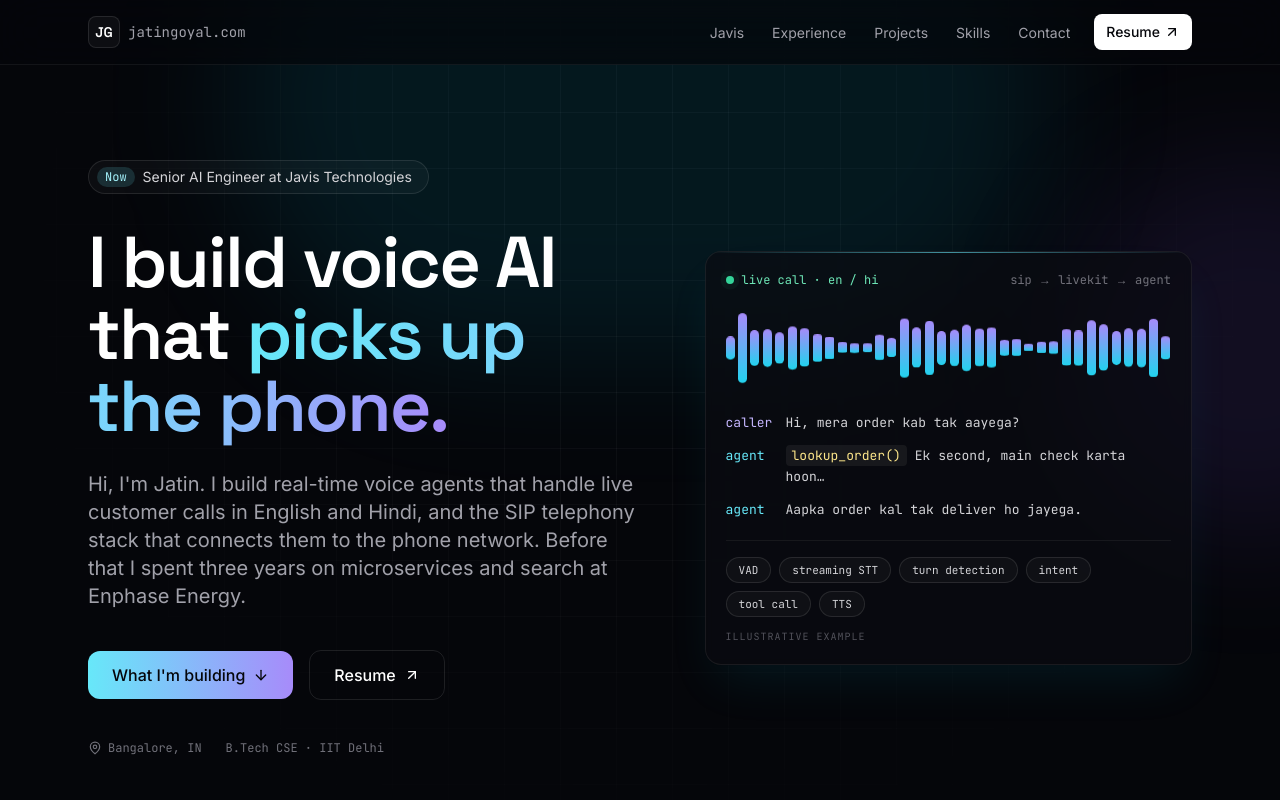
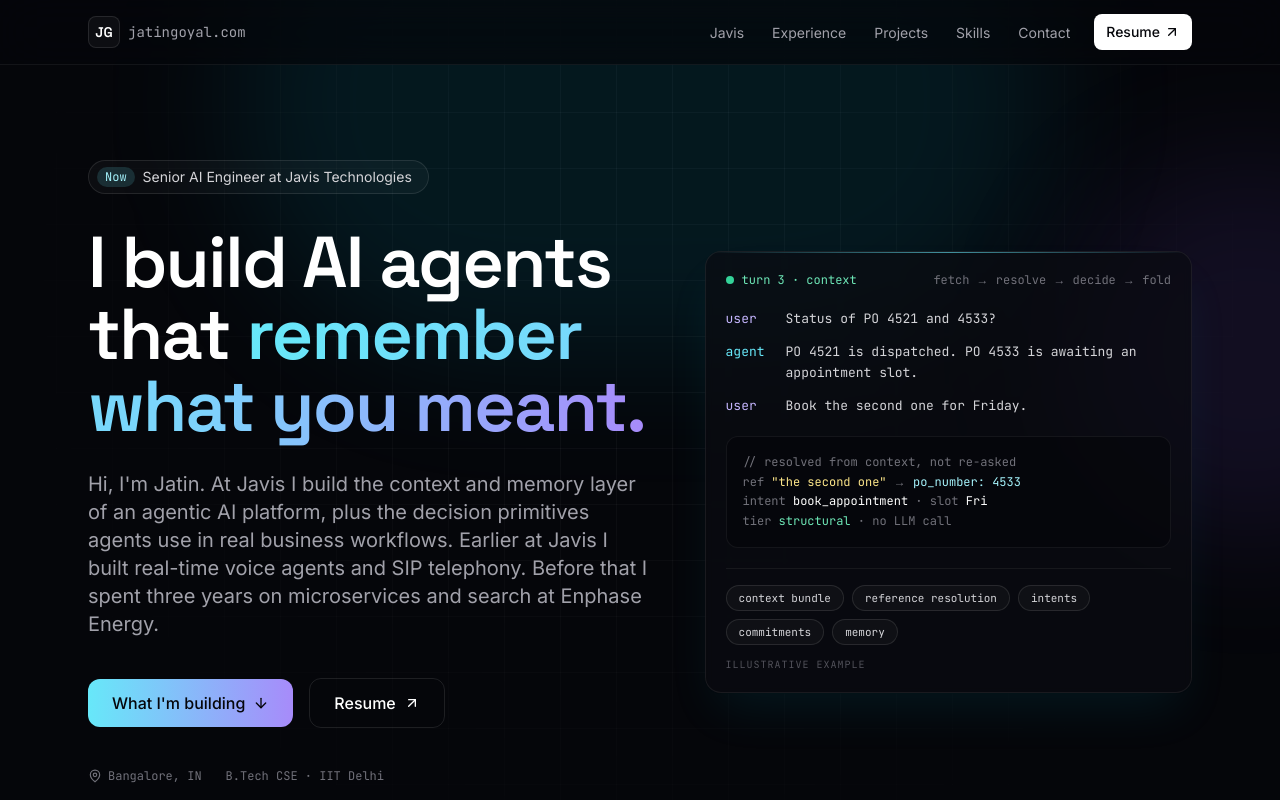
Before and after one commit to jjatinggoyal/jatingoyal, a Next.js app: page / in a window 1280 px wide. Shown: the top 800 px of the page. Built offline with nearby package versions, Linux system fonts and the light colour scheme.

Commit message:
Refocus Javis section on context, memory and agent primitives
Current work is the context/memory layer, reference resolution and
decision primitives; voice agent and SIP telephony move to an
'Earlier at Javis' card. New hero headline and context example card.

```diff
--- a/app/layout.tsx
+++ b/app/layout.tsx
@@ -7,7 +7,7 @@ const display = Space_Grotesk({ subsets: ['latin'], variable: '--font-display' }
 const mono = JetBrains_Mono({ subsets: ['latin'], variable: '--font-mono' });
 
 const description =
-  'Jatin Goyal — Senior AI Engineer at Javis Technologies, building real-time voice AI agents and the SIP telephony stack behind them.';
+  'Jatin Goyal — Senior AI Engineer at Javis Technologies, building the context and memory layer and decision primitives of an agentic AI platform.';
 
 export const metadata = {
   title: 'Jatin Goyal — Senior AI Engineer',
--- a/components/Contact.tsx
+++ b/components/Contact.tsx
@@ -30,7 +30,7 @@ const Contact = () => (
           Let&apos;s <span className="text-gradient">talk.</span>
         </h2>
         <p className="mt-5 max-w-md text-lg leading-relaxed text-zinc-400">
-          Want to talk about voice AI, real-time systems or telephony? Get in touch.
+          Want to talk about AI agents, context and memory, or real-time systems? Get in touch.
         </p>
         <div className="mt-8 flex items-center gap-4">
           <div className="relative h-14 w-14 overflow-hidden rounded-full border border-white/10">
--- a/components/Experience.tsx
+++ b/components/Experience.tsx
@@ -8,7 +8,7 @@ const roles = [
     org: 'Javis Technologies',
     place: 'Bangalore, IN',
     current: true,
-    summary: 'Real-time voice AI agents, the SIP telephony stack behind them, and a context-memory layer for the agentic platform.',
+    summary: 'Context and memory layer, reference resolution and agent decision primitives for an agentic AI platform. Earlier: a real-time voice agent and the SIP telephony stack behind it.',
     link: { href: '#javis', label: 'See the work above' },
   },
   {
--- a/components/Hero.tsx
+++ b/components/Hero.tsx
@@ -2,56 +2,58 @@ import React from 'react';
 import { ArrowDown, ArrowUpRight, MapPin } from 'lucide-react';
 import { RESUME } from './links';
 
-// Deterministic bar heights so the waveform renders the same on every build
-const bars = Array.from({ length: 36 }, (_, i) => {
-  const h = 0.35 + 0.65 * Math.abs(Math.sin(i * 1.7) * Math.cos(i * 0.45));
-  return { h: Math.round(h * 100), delay: ((i * 83) % 1200) / 1000 };
-});
-
-const transcript = [
-  { who: 'caller', text: 'Hi, mera order kab tak aayega?' },
-  { who: 'agent', text: 'Ek second, main check karta hoon…', tool: 'lookup_order()' },
-  { who: 'agent', text: 'Aapka order kal tak deliver ho jayega.' },
+const turns = [
+  { who: 'user', text: 'Status of PO 4521 and 4533?' },
+  { who: 'agent', text: 'PO 4521 is dispatched. PO 4533 is awaiting an appointment slot.' },
+  { who: 'user', text: 'Book the second one for Friday.' },
 ];
 
-const CallCard = () => (
+const ContextCard = () => (
   <div className="rise card relative overflow-hidden p-5 shadow-2xl shadow-cyan-500/10 [animation-delay:250ms]">
     <div className="absolute inset-x-0 top-0 h-px bg-gradient-to-r from-transparent via-cyan-300/60 to-transparent" />
 
     <div className="mb-5 flex items-center justify-between font-mono text-xs">
       <span className="flex items-center gap-2 text-emerald-300">
         <span className="pulse-dot h-2 w-2 rounded-full bg-emerald-400" />
-        live call · en / hi
+        turn 3 · context
       </span>
-      <span className="hidden text-zinc-500 sm:inline">sip → livekit → agent</span>
-    </div>
-
-    <div className="mb-6 flex h-20 items-center justify-between gap-[3px]" aria-hidden="true">
-      {bars.map((bar, i) => (
-        <span
-          key={i}
-          className="wave-bar w-full rounded-full bg-gradient-to-t from-cyan-400 to-violet-400"
-          style={{ height: `${bar.h}%`, animationDelay: `${bar.delay}s` }}
-        />
-      ))}
+      <span className="hidden text-zinc-500 sm:inline">fetch → resolve → decide → fold</span>
     </div>
 
     <ul className="space-y-3 font-mono text-[13px] leading-relaxed">
-      {transcript.map((line, i) => (
+      {turns.map((line, i) => (
         <li key={i} className="flex gap-3">
-          <span className={line.who === 'caller' ? 'w-12 shrink-0 text-violet-300' : 'w-12 shrink-0 text-cyan-300'}>
+          <span className={line.who === 'user' ? 'w-12 shrink-0 text-violet-300' : 'w-12 shrink-0 text-cyan-300'}>
             {line.who}
           </span>
-          <span className="text-zinc-300">
-            {line.tool && <span className="mr-2 rounded bg-white/[0.06] px-1.5 py-0.5 text-amber-200">{line.tool}</span>}
-            {line.text}
-          </span>
+          <span className="text-zinc-300">{line.text}</span>
         </li>
       ))}
     </ul>
 
+    <div className="mt-5 rounded-xl border border-white/[0.06] bg-ink-950/60 p-4 font-mono text-[12px] leading-relaxed">
+      <p className="text-zinc-500">{'// resolved from context, not re-asked'}</p>
+      <p>
+        <span className="text-zinc-500">ref </span>
+        <span className="text-amber-200">&quot;the second one&quot;</span>
+        <span className="text-zinc-500"> → </span>
+        <span className="text-cyan-200">po_number: 4533</span>
+      </p>
+      <p>
+        <span className="text-zinc-500">intent </span>
+        <span className="text-white">book_appointment</span>
+        <span className="text-zinc-500"> · slot </span>
+        <span className="text-white">Fri</span>
+      </p>
+      <p>
+        <span className="text-zinc-500">tier </span>
+        <span className="text-emerald-300">structural</span>
+        <span className="text-zinc-500"> · no LLM call</span>
+      </p>
+    </div>
+
     <div className="mt-5 flex flex-wrap gap-2 border-t border-white/[0.06] pt-4">
-      {['VAD', 'streaming STT', 'turn detection', 'intent', 'tool call', 'TTS'].map((step) => (
+      {['context bundle', 'reference resolution', 'intents', 'commitments', 'memory'].map((step) => (
         <span key={step} className="chip text-[11px]">{step}</span>
       ))}
     </div>
@@ -76,13 +78,13 @@ const Hero = () => (
         </a>
 
         <h1 className="rise font-display text-5xl font-semibold leading-[1.02] tracking-tight text-white md:text-7xl [animation-delay:80ms]">
-          I build voice AI that <span className="text-gradient">picks up the phone.</span>
+          I build AI agents that <span className="text-gradient">remember what you meant.</span>
         </h1>
 
         <p className="rise mt-7 max-w-xl text-lg leading-relaxed text-zinc-400 md:text-xl [animation-delay:160ms]">
-          Hi, I&apos;m Jatin. I build real-time voice agents that handle live customer calls in English and Hindi,
-          and the SIP telephony stack that connects them to the phone network. Before that I spent three years
-          on microservices and search at Enphase Energy.
+          Hi, I&apos;m Jatin. At Javis I build the context and memory layer of an agentic AI platform, plus the
+          decision primitives agents use in real business workflows. Earlier at Javis I built real-time voice agents
+          and SIP telephony. Before that I spent three years on microservices and search at Enphase Energy.
         </p>
 
         <div className="rise mt-10 flex flex-wrap items-center gap-4 [animation-delay:240ms]">
@@ -108,7 +110,7 @@ const Hero = () => (
         </div>
       </div>
 
-      <CallCard />
+      <ContextCard />
     </div>
   </section>
 );
--- a/components/Javis.tsx
+++ b/components/Javis.tsx
@@ -1,58 +1,54 @@
 import React from 'react';
-import { AudioLines, BrainCircuit, PhoneCall, ShieldCheck } from 'lucide-react';
+import { AudioLines, BrainCircuit, Mails, Scale, Crosshair } from 'lucide-react';
 import SectionHeading from './SectionHeading';
 
-const pipeline = [
-  { name: 'Incoming call', detail: 'SIP' },
-  { name: 'OpenSIPS', detail: 'TLS SIP proxy' },
-  { name: 'FreeSWITCH', detail: 'Media · transcoding · SRTP' },
-  { name: 'LiveKit', detail: 'Real-time media' },
-  { name: 'Voice agent', detail: 'STT · LLM · TTS', highlight: true },
+const loop = [
+  { name: 'Message', detail: 'Chat · email · voice' },
+  { name: 'Fetch context', detail: 'Structured record, not the transcript' },
+  { name: 'Resolve', detail: '"the second one" → PO 4533' },
+  { name: 'Decide', detail: 'Deterministic tools' },
+  { name: 'Fold into memory', detail: 'Intents · entities · commitments', highlight: true },
 ];
 
-const work = [
+const now = [
   {
-    icon: AudioLines,
-    title: 'Real-time voice AI agent',
-    status: 'Shipped',
-    body: 'A Python + LiveKit agent that handles live customer calls in English and Hindi. It streams speech-to-text and text-to-speech, and uses Silero voice-activity detection plus semantic turn detection so conversations feel natural and low-latency, with barge-in. Each call runs through a config-driven conversation engine with LLM-assisted intent classification and tool calling.',
-    tags: ['Python', 'LiveKit', 'Silero VAD', 'Streaming STT/TTS', 'LLM tool-calling'],
+    icon: BrainCircuit,
+    title: 'Context & memory layer',
+    body: 'Every turn of a conversation gets folded into a structured, deterministic record of intents, entities, topics and commitments. Each turn the agent reads a compact context bundle instead of re-reading the whole transcript, so it can pick up threads, resume suspended topics and act on what was already agreed. The same record seeds a long-term memory of customer interactions.',
+    tags: ['Python', 'gRPC / Protobuf', 'DynamoDB'],
     className: 'lg:col-span-2',
   },
   {
-    icon: PhoneCall,
-    title: 'SIP telephony stack',
-    status: 'Shipped',
-    body: 'Designed and deployed the telephony path behind the agent: OpenSIPS as a TLS SIP proxy into FreeSWITCH for media handling, codec transcoding and SRTP encryption, then bridged into LiveKit.',
-    tags: ['OpenSIPS', 'FreeSWITCH', 'SRTP', 'WebRTC'],
+    icon: Crosshair,
+    title: 'Reference resolution',
+    body: 'Works out what "that one", "the second" or "doosra wala" refers to. Structural matching runs first, then lexical, and a constrained LLM pick only as a last resort. Every answer is checked against what the user actually saw.',
+    tags: ['Tiered resolver', 'Hinglish'],
     className: '',
   },
   {
-    icon: ShieldCheck,
-    title: 'Auth & anti-fraud gateway',
-    status: 'Shipped',
-    body: 'A FastAPI gateway for authentication and anti-fraud, with Redis-backed rate limiting and phone-to-tenant identity resolution.',
-    tags: ['FastAPI', 'Redis', 'Rate limiting'],
+    icon: Mails,
+    title: 'Multi-party email threads',
+    body: 'Extending context from chat to long, threaded business email with several parties, tracking who claimed what, who committed to what, and by when.',
+    tags: ['Claims', 'Commitments', 'Deadlines'],
     className: '',
   },
   {
-    icon: BrainCircuit,
-    title: 'Context-memory layer',
-    status: 'In progress',
-    body: 'Designing a structured, deterministic record of every multi-turn conversation across channels. It resolves references and disambiguates intent across turns so the agent can act on prior context, and seeds a long-term memory of customer interactions.',
-    tags: ['Agentic AI', 'Memory', 'Multi-channel'],
+    icon: Scale,
+    title: 'Agent decision primitives',
+    body: 'Negotiation and appointment-scheduling building blocks for enterprise workflows. The LLM understands the message and writes the reply; deterministic tools evaluate the options and make the decision, so the same situation always gets the same outcome.',
+    tags: ['Negotiation', 'Scheduling', 'LLM + deterministic tools'],
     className: 'lg:col-span-2',
   },
 ];
 
-const Pipeline = () => (
+const ContextLoop = () => (
   <div className="reveal card mb-6 p-6 md:p-8">
     <div className="mb-8 flex flex-wrap items-baseline justify-between gap-2">
-      <h3 className="font-display text-lg font-medium text-white">How a call reaches the agent</h3>
-      <span className="font-mono text-xs text-zinc-500">the path I designed &amp; deployed</span>
+      <h3 className="font-display text-lg font-medium text-white">What happens on every turn</h3>
+      <span className="font-mono text-xs text-zinc-500">simplified</span>
     </div>
     <ol className="flex flex-col items-stretch md:flex-row md:items-center">
-      {pipeline.map((step, i) => (
+      {loop.map((step, i) => (
         <React.Fragment key={step.name}>
           <li
             className={`rounded-xl border px-4 py-3 md:min-w-0 md:flex-1 ${
@@ -65,7 +61,7 @@ const Pipeline = () => (
             <p className={`font-medium ${step.highlight ? 'text-cyan-200' : 'text-white'}`}>{step.name}</p>
             <p className="text-xs text-zinc-400">{step.detail}</p>
           </li>
-          {i < pipeline.length - 1 && (
+          {i < loop.length - 1 && (
             <>
               <span aria-hidden="true" className="flow-v mx-auto h-6 w-px bg-white/15 md:hidden" />
               <span aria-hidden="true" className="flow-h hidden h-px w-6 shrink-0 bg-white/15 md:block lg:w-10" />
@@ -85,33 +81,27 @@ const Javis = () => (
         eyebrow="Now · Javis Technologies"
         title={
           <>
-            Senior AI Engineer, <span className="text-gradient">voice agents &amp; telephony</span>
+            Senior AI Engineer, <span className="text-gradient">context, memory &amp; agent primitives</span>
           </>
         }
       >
-        Since November 2025 I&apos;ve been building Javis&apos;s voice AI platform in Bangalore, working across the
-        whole stack from the SIP proxy to the LLM.
+        Since November 2025 I&apos;ve been building the core of Javis&apos;s agentic AI platform for enterprise
+        workflows in Bangalore. Right now that means the layer that lets agents follow long, multi-party
+        conversations, and the primitives they use to make decisions.
       </SectionHeading>
 
-      <Pipeline />
+      <ContextLoop />
 
       <div className="grid gap-6 lg:grid-cols-3">
-        {work.map(({ icon: Icon, title, status, body, tags, className }) => (
+        {now.map(({ icon: Icon, title, body, tags, className }) => (
           <article
             key={title}
             className={`reveal card group relative overflow-hidden p-6 transition-colors hover:border-white/15 md:p-8 ${className}`}
           >
             <div className="pointer-events-none absolute -right-20 -top-20 h-48 w-48 rounded-full bg-cyan-400/0 blur-3xl transition-colors duration-500 group-hover:bg-cyan-400/10" />
-            <div className="mb-5 flex items-center justify-between">
-              <span className="grid h-11 w-11 place-items-center rounded-xl border border-white/10 bg-white/[0.03]">
-                <Icon className="h-5 w-5 text-cyan-300" />
-              </span>
-              <span
-                className={`font-mono text-[11px] ${status === 'In progress' ? 'text-amber-300' : 'text-emerald-300'}`}
-              >
-                ● {status}
-              </span>
-            </div>
+            <span className="mb-5 grid h-11 w-11 place-items-center rounded-xl border border-white/10 bg-white/[0.03]">
+              <Icon className="h-5 w-5 text-cyan-300" />
+            </span>
             <h3 className="mb-3 font-display text-xl font-medium text-white">{title}</h3>
             <p className="mb-6 leading-relaxed text-zinc-400">{body}</p>
             <div className="flex flex-wrap gap-2">
@@ -122,6 +112,27 @@ const Javis = () => (
           </article>
         ))}
       </div>
+
+      <article className="reveal card mt-6 flex flex-col gap-6 p-6 md:flex-row md:items-start md:p-8">
+        <span className="grid h-11 w-11 shrink-0 place-items-center rounded-xl border border-white/10 bg-white/[0.03]">
+          <AudioLines className="h-5 w-5 text-violet-300" />
+        </span>
+        <div className="flex-1">
+          <p className="eyebrow mb-2 !text-violet-300/80">Earlier at Javis</p>
+          <h3 className="mb-3 font-display text-xl font-medium text-white">Real-time voice agent &amp; SIP telephony</h3>
+          <p className="mb-5 max-w-3xl leading-relaxed text-zinc-400">
+            Built a Python + LiveKit voice agent that handled live customer calls in English and Hindi, with streaming
+            STT/TTS, Silero VAD, semantic turn detection and barge-in. I also designed and deployed the telephony path
+            behind it (OpenSIPS → FreeSWITCH → LiveKit with SRTP), plus a FastAPI auth and anti-fraud gateway with
+            Redis rate limiting.
+          </p>
+          <div className="flex flex-wrap gap-2">
+            {['LiveKit', 'OpenSIPS', 'FreeSWITCH', 'FastAPI', 'Redis'].map((tag) => (
+              <span key={tag} className="chip">{tag}</span>
+            ))}
+          </div>
+        </div>
+      </article>
     </div>
   </section>
 );
--- a/components/Skills.tsx
+++ b/components/Skills.tsx
@@ -3,8 +3,12 @@ import SectionHeading from './SectionHeading';
 
 const groups = [
   {
+    name: 'Agents & LLM systems',
+    featured: true,
+    items: ['Context & memory', 'Reference resolution', 'LLM tool-calling', 'Structured extraction', 'gRPC / Protobuf', 'DynamoDB'],
+  },
+  {
     name: 'Voice & real-time',
-    featured: true,
     items: ['LiveKit', 'WebRTC', 'SIP', 'FreeSWITCH', 'OpenSIPS'],
   },
   {
```
